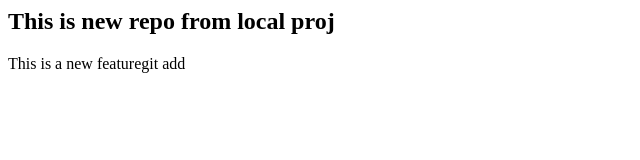
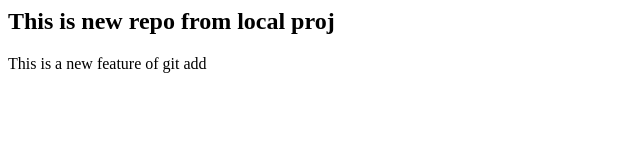
Before and after one commit to SameenaK1/LocalRepo, a plain HTML site: page index.html in a window 1280 px wide. Shown: the full height of the page, 0-640 px from the left. Drawn offline with Linux system fonts and the light colour scheme.

```diff
--- a/index.html
+++ b/index.html
@@ -1,2 +1,2 @@
 <h2>This is new repo from local proj</h2>
-<p>This is a new featuregit add </p>
+<p>This is a new feature of git add </p>
```
